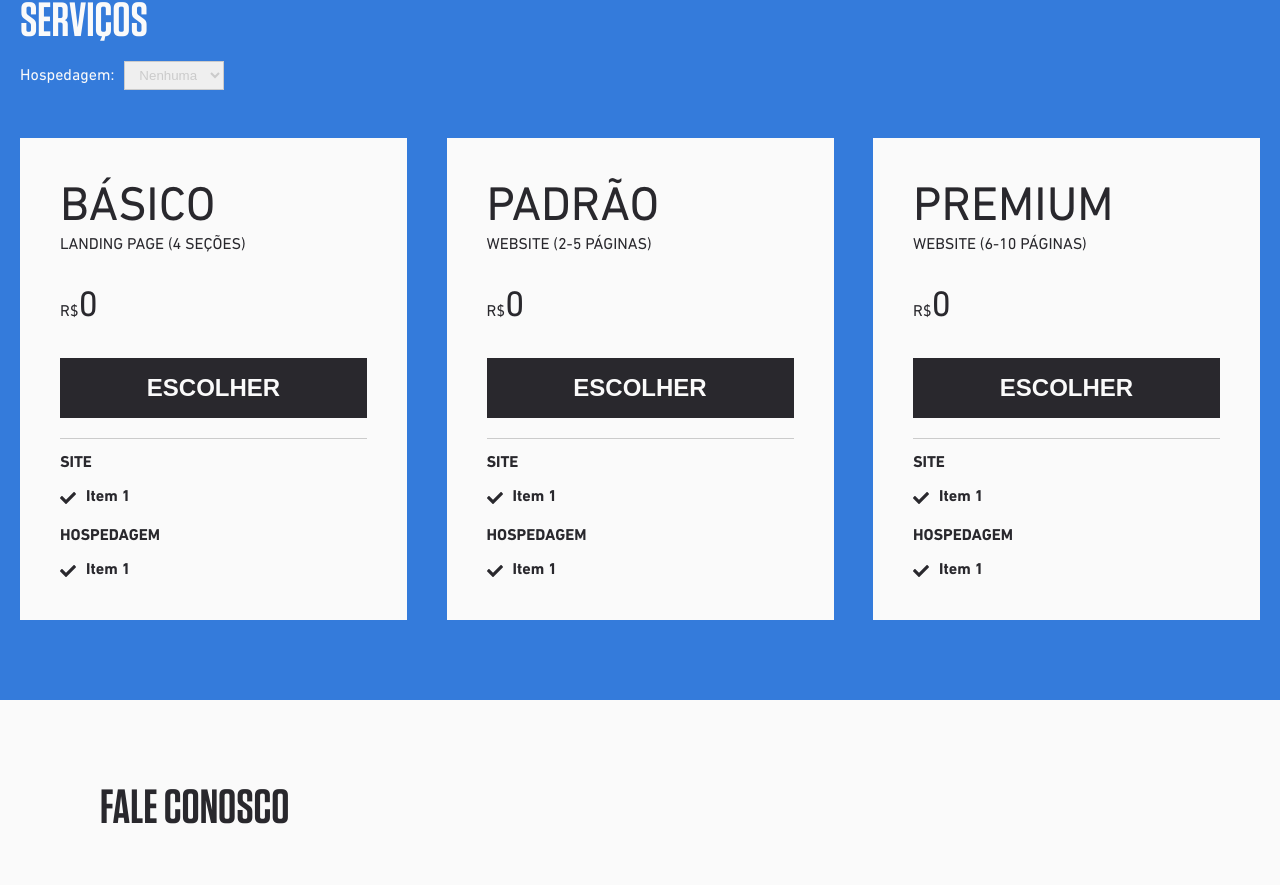
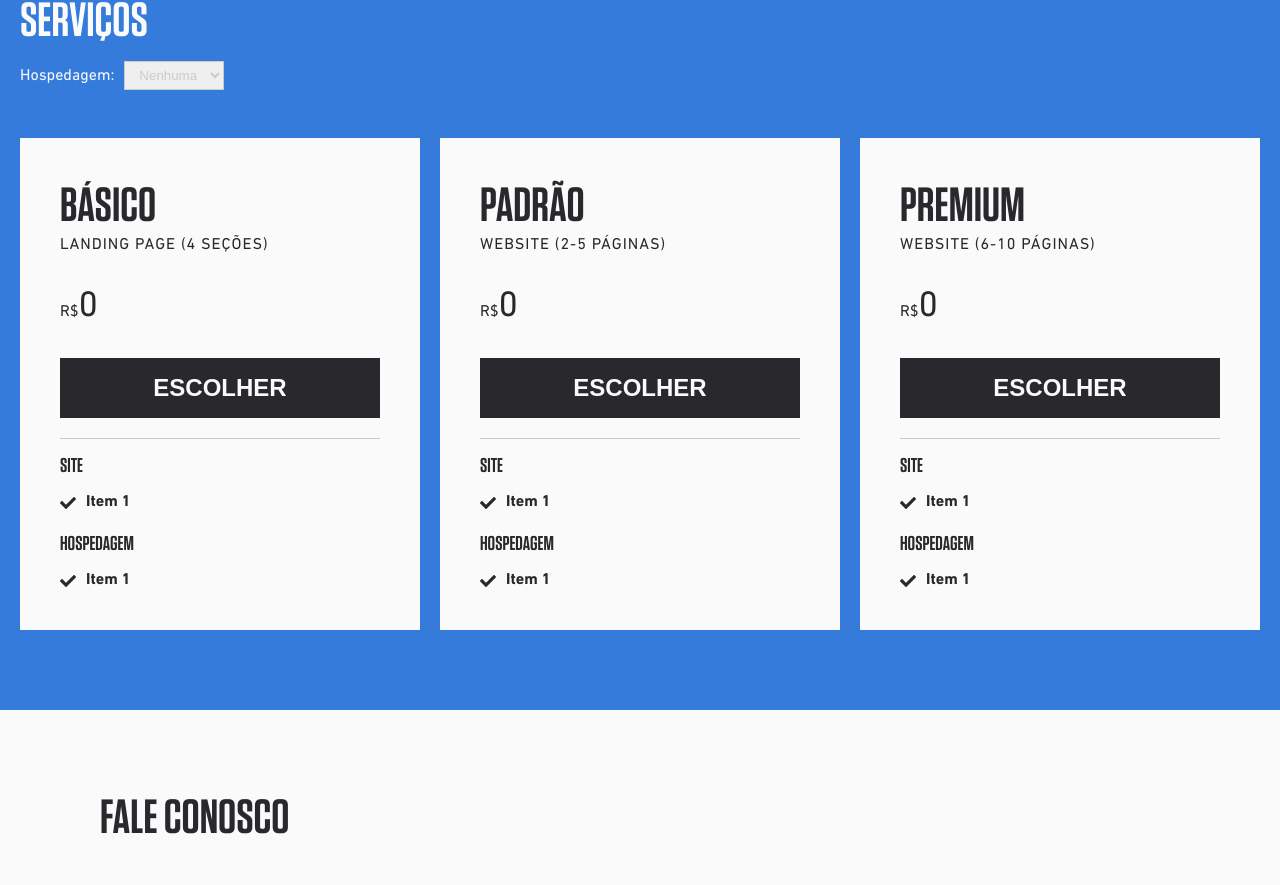
Before and after one commit to mjuliamiosso/niloware, a Next.js app: page /en/home in a window 1280 px wide. Shown: the part 2033-2918 px from the top of the page. Built offline with nearby package versions, Linux system fonts and the light colour scheme; a web font is replaced by a local one.

Commit message:
style: services card

```diff
--- a/app/components/ServiceCard/ServiceCard.module.scss
+++ b/app/components/ServiceCard/ServiceCard.module.scss
@@ -4,7 +4,7 @@
     padding: 40px;
     background-color: $light-bg;
     color: $text;
-    max-width: 387px;
+    max-width: 500px;
     width: 100%;
 }
 
@@ -16,12 +16,15 @@
 .service-card-plan {
     font-size: $fs-700;
     text-transform: uppercase;
+    font-family: $ff-secondary;
+    font-weight: bold;
 }
 
 .service-card-description {
     font-size: $fs-200;
     text-transform: uppercase;
     margin-bottom: 30px;
+    letter-spacing: 1px;
 }
 
 .service-card-price {
@@ -31,6 +34,12 @@
     span {
         font-size: $fs-650;
     }
+}
+
+.service-card-site p, .service-card-hosting p{
+    font-family: $ff-secondary;
+    font-size: $fs-300;
+    font-weight: bold;
 }
 
 .service-card-btn {
```
